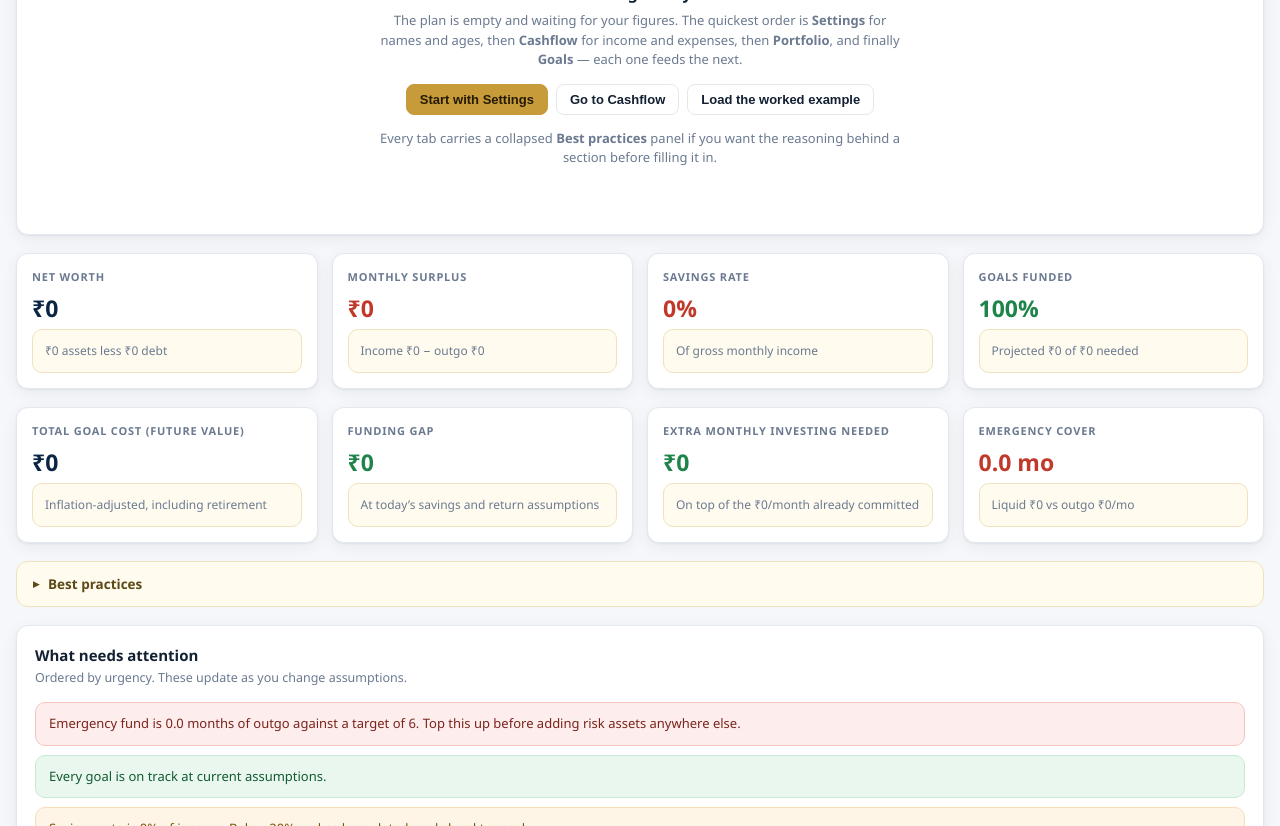
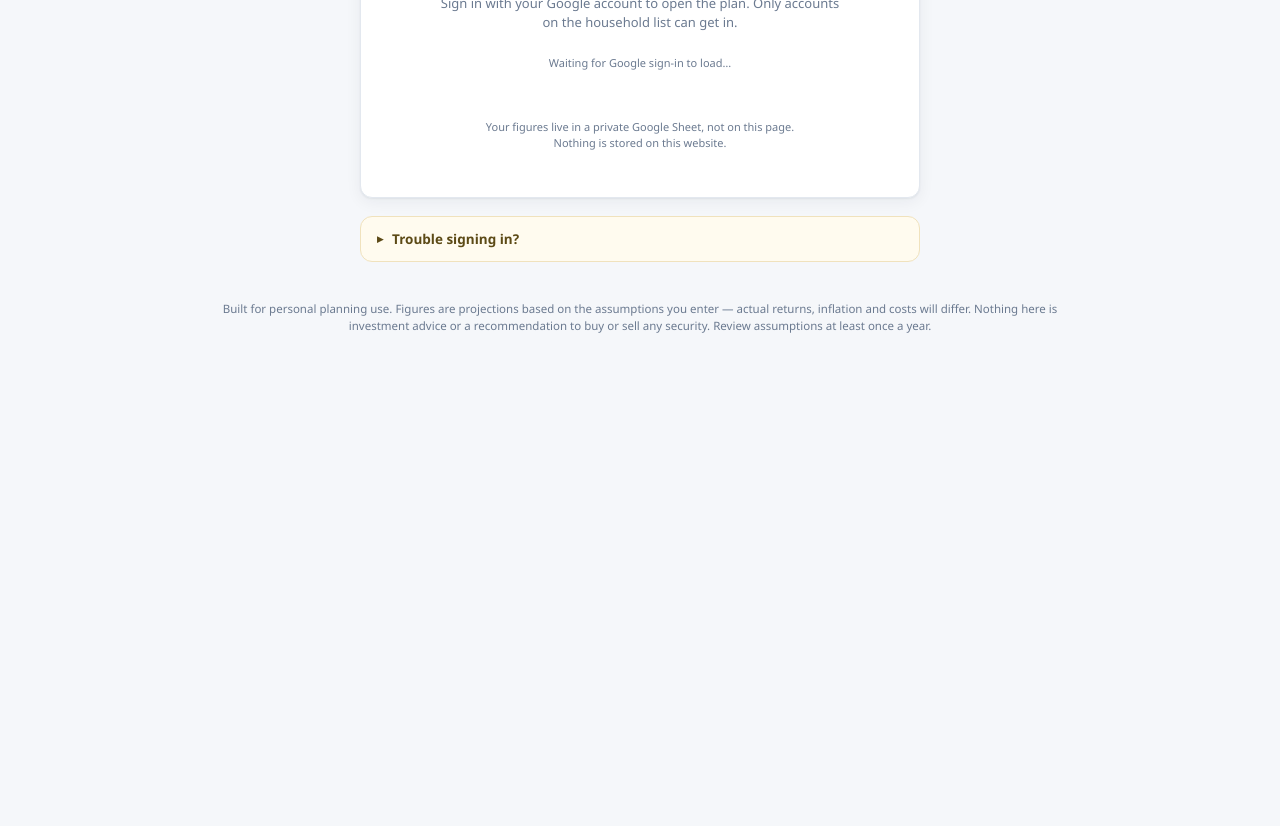
Before and after one commit to dpkjkumar-prog/financial-plan, a plain HTML site: page index.html in a window 1280 px wide. Shown: the part 293-1119 px from the top of the page. After the commit the page ends 800 px from the top, so only its background shows below. Drawn offline with Linux system fonts and the light colour scheme.

Commit message:
Refactor Google Sheet connection hints and settings
Updated hints and connection settings for Google Sheet integration.

```diff
--- a/index.html
+++ b/index.html
@@ -1082,8 +1082,17 @@ function renderSettings(){
       .map(r => '<tr><td>' + r[0] + '</td><td class="num"><b>' + r[1] + '</b></td><td style="color:var(--muted)">' + r[2] + '</td></tr>').join('') +
     '</tbody></table></div></div>' +
   '<div class="card"><h3>Google Sheet back end ' + (cloudOn() ? '<span class="pill ok">Connected</span>' : '<span class="pill">Not connected</span>') + '</h3>' +
-    '<p class="hint">With this switched on the Google Sheet <b>is</b> your database. This page pulls from it when it opens and pushes a couple of seconds after you stop typing. ' +
-    (S.profile.n2 || 'Your partner') + ' can work directly in the Sheet from any device, including her phone, and you will see her changes here.</p>' +
+    '<p class="hint">The Google Sheet is your database. This page pulls from it when it opens and pushes a couple of seconds after you stop typing. ' +
+    esc(NM2()) + ' can work directly in the Sheet from any device and you will see her changes here.</p>' +
+    (GEMAIL
+      ? '<div class="alert g" style="display:flex;gap:10px;align-items:center;flex-wrap:wrap">' +
+          '<span style="flex:1">Signed in as <b>' + esc(GEMAIL) + '</b> · session valid until ' + new Date(GEXP).toLocaleTimeString('en-IN') + '</span>' +
+          '<button class="btn sm" onclick="cloudPull()">Reload from Sheet</button>' +
+          '<button class="btn sm" onclick="cloudPush(false)">Save to Sheet</button>' +
+          '<button class="btn sm" onclick="gSignOut()">Sign out</button></div>'
+      : '') +
+    '<details class="bp"><summary>Connection settings and setup guide</summary><div class="bpin">' +
+    '<p style="margin:8px 0 0">Everything below is already configured and built into the page. You only need it if something breaks, or if you move the Sheet or redeploy the script.</p>' +
     (ONFILE ? '<div class="alert a">You have opened this file straight from your hard drive. Google sign-in cannot run that way — open your Render address instead (something like <code>https://your-planner.onrender.com</code>).</div>' : '') +
     (CFG_BUILTIN ? '<div class="alert g">Connection details came built into the page, so there was nothing to type. Just sign in below.</div>' : '') +
     (CLOUD.optOut ? '<div class="alert a">This device has been disconnected from the shared plan. <button class="btn sm" onclick="cloudUseBuiltIn()">Reconnect using the built-in details</button></div>' : '') +
@@ -1129,6 +1138,7 @@ function renderSettings(){
     '<div class="note" style="margin-top:12px"><b>How the security works now.</b> There is no shared password. You sign in with your own Google account; the browser hands the script a token Google signed; the script asks Google to verify it, checks it was issued for your app, and checks the email against its ALLOWED list. To revoke someone, delete their address from that list. Sessions last about an hour and renew silently while you are using the page.</div>' +
     '<div class="note" style="margin-top:8px"><b>Why it has to be hosted.</b> Google will not issue sign-in tokens to a page opened from your hard drive — it has no verifiable web address. Render gives the page a real HTTPS address, which also means ' + esc(NM2()) + ' can open this same interface on her phone. The page itself holds none of your figures — they live in the Sheet — so it is safe even though the address is public. Anyone who finds it sees an empty planner and cannot sign in unless their Google account is on the ALLOWED list.</div>' +
     '<div class="note" style="margin-top:8px"><b>Conflicts.</b> Before every push this page checks whether the Sheet moved since it last looked. If ' + esc(NM2()) + ' has edited in the meantime it stops and asks you which version to keep. It also checks every thirty seconds and tells you when she has saved something new.</div>' +
+    '</div></details>' +
   '</div>' +
   '<div class="card"><h3>Sharing without the Sheet</h3>' +
     '<p class="hint">The plan lives in one JSON file. Keep it in a folder you both sync — OneDrive, Google Drive or Dropbox — and this page reads and writes that file directly. Nothing is sent to any server; your cloud folder does the moving.</p>' +
@@ -1345,6 +1355,7 @@ function gOnCred(resp){
   } catch(e){}
   if (G_RES){ const r = G_RES; G_RES = G_REJ = null; r(GTOKEN); }
   banner(''); renderAll();
+  if (cloudOn() && !CSEEN) cloudPull(true);   // straight into the plan after sign-in
 }
 function gSignIn(){
   return new Promise((res, rej) => {
@@ -1367,6 +1378,7 @@ function gSignIn(){
 }
 function gSignOut(){
   GTOKEN = ''; GEXP = 0; GEMAIL = ''; GNAME = '';
+  GATE_OFF = false; CSEEN = '';
   try { google.accounts.id.disableAutoSelect(); } catch(e){}
   renderAll();
 }
@@ -1498,8 +1510,46 @@ function cloudStatusText(){
            off:'' }[CSTATE] || '';
 }
 
+/* ============================ SIGN-IN GATE ============================
+   When the Sheet is the back end, there is nothing worth showing until the
+   person has proved who they are — so the whole planner waits behind this. */
+function needGate(){ return cloudOn() && isGoogleMode() && !GEMAIL && !ONFILE; }
+
+function renderGate(){
+  document.getElementById('tabbar').innerHTML = '';
+  TABS.forEach(t => document.getElementById('p-' + t[0]).classList.toggle('active', t[0] === 'dashboard'));
+  document.getElementById('p-dashboard').innerHTML =
+  '<div style="max-width:560px;margin:60px auto 0">' +
+    '<div class="card" style="text-align:center;padding:34px 28px">' +
+      '<div style="font-size:34px;line-height:1;margin-bottom:14px">🔒</div>' +
+      '<h2 class="ttl" style="margin-bottom:8px">Family Financial Planner</h2>' +
+      '<p class="sub" style="margin:0 auto 22px;max-width:400px">Sign in with your Google account to open the plan. Only accounts on the household list can get in.</p>' +
+      '<div id="gBtn" style="display:flex;justify-content:center;min-height:44px"></div>' +
+      '<div id="cloudMsg" style="margin-top:6px"></div>' +
+      '<p class="tag" style="margin-top:20px">Your figures live in a private Google Sheet, not on this page.<br>Nothing is stored on this website.</p>' +
+    '</div>' +
+    '<details class="bp" style="margin-top:4px"><summary>Trouble signing in?</summary><div class="bpin">' +
+      '<ul>' +
+        '<li><b>Nothing happens when you click.</b> Your browser may be blocking third-party sign-in pop-ups. Allow them for this site and reload.</li>' +
+        '<li><b>"Not on the allowed list".</b> That Google account has not been added to the plan. It has to be added to the ALLOWED list in the Sheet\'s Apps Script.</li>' +
+        '<li><b>Wrong Google account.</b> If you are signed into several, sign out of the others or use a private window.</li>' +
+      '</ul>' +
+      '<div class="toolbar" style="margin:12px 0 0">' +
+        '<button class="btn sm" onclick="cloudTest()">Test the connection</button>' +
+        '<button class="btn sm" onclick="gateBypass()">Open without signing in</button>' +
+      '</div>' +
+      '<p style="margin:10px 0 0;font-size:12px">Opening without signing in gives you an empty planner on this device only — nothing loads from the Sheet and nothing saves back to it. It is there so a configuration problem cannot lock you out entirely.</p>' +
+    '</div></details>' +
+  '</div>';
+  flagStatus();
+  setTimeout(gRenderButton, 0);
+}
+let GATE_OFF = false;
+function gateBypass(){ GATE_OFF = true; renderAll(); }
+
 /* ============================ BOOT ============================ */
 function renderAll(){
+  if (needGate() && !GATE_OFF){ renderGate(); return; }
   document.getElementById('brandSub').textContent = (S.profile.n1 && S.profile.n2) ? (S.profile.n1 + ' & ' + S.profile.n2 + ' · goal-based plan') : 'Goal-based planning workspace';
   renderTabs();
   if (TAB === 'dashboard') renderDashboard();
```
